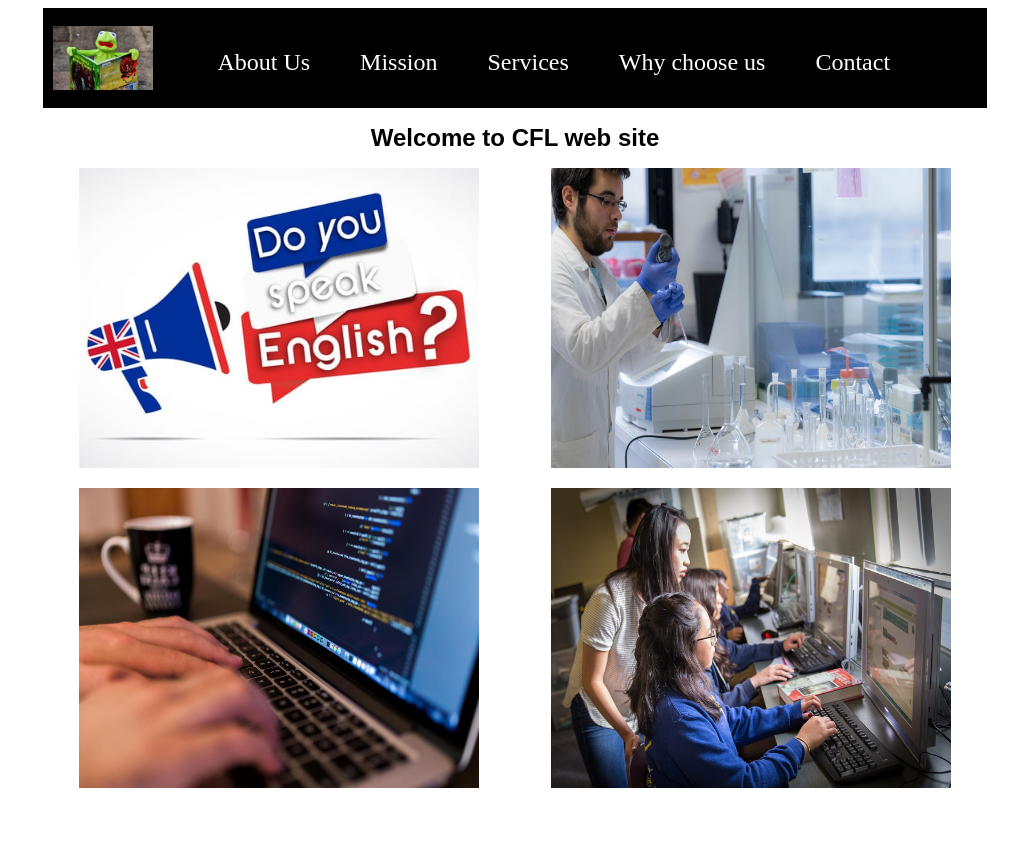
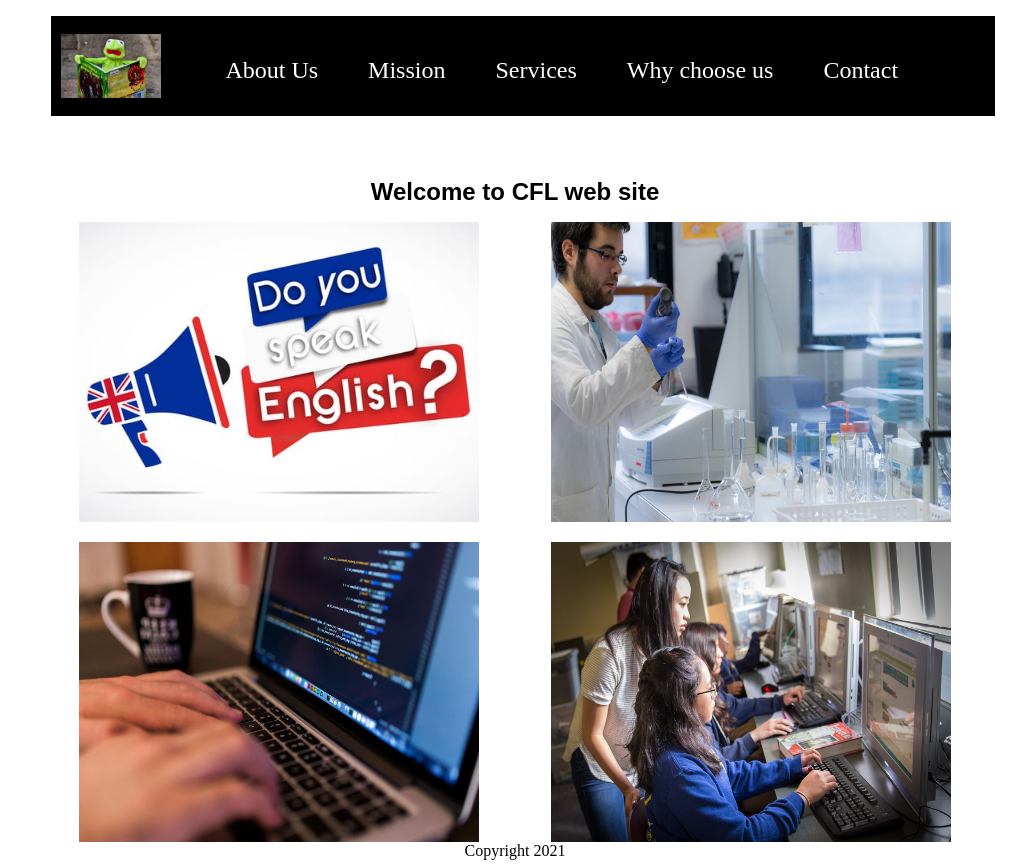
Before and after one commit to LoisLeGuillou/HTML-project, a plain HTML site: page index.html in a window 1280 px wide. Shown: the whole page, without its empty margins (265-1280 px from the left). Before the commit the page ends 800 px from the top, so only its background shows below. Drawn offline with Linux system fonts and the light colour scheme.

Commit message:
Add files via upload

```diff
--- a/css/style.css
+++ b/css/style.css
@@ -1,7 +1,16 @@
 /*style pour toutes les pages*/
+
 html {
   width: 960px;
   margin-left: 300px;
+}
+
+iframe {
+  border-style: none;
+}
+
+footer {
+  text-align: center;
 }
 
 h1, h2 {
@@ -25,6 +34,13 @@ p {
 img {
   height: 100%;
   width: 100%;
+}
+
+/* navigation page style*/
+
+.specialmenu {
+  width: 960px;
+  margin : 0;
 }
 
 /*index page style*/
--- a/index.html
+++ b/index.html
@@ -8,19 +8,8 @@
 </head>
 
 <body>
-	<header class="navigation-bar">
-	  <a href="index.html">
-	  <div class="box-logo"><img src="images/logo.jpg" alt="logo-image" class="logo"></div>
-	  </a>
-	  <nav class="menu">
-		<ul>
-		  <li><a href="about-us.html">About Us</a></li>
-		  <li><a href="mission.html">Mission</a></li>
-		  <li><a href="services.html">Services</a></li>
-		  <li><a href="choose-us.html">Why choose us</a></li>
-		  <li><a href="contact.html">Contact</a></li>
-		</ul>
-	  </nav>
+	<header>
+	  <iframe title="navigation" src="navigation.html" width="960"></iframe>
 	</header>
 
 	<main>
@@ -39,6 +28,9 @@
 	  </div>
 	</main>
 
+	<footer>
+	  <div>Copyright 2021</div>
+	</footer>
 </body>
 
 </html>
--- /dev/null
+++ b/navigation.html
@@ -0,0 +1,28 @@
+<!DOCTYPE html>
+<html lang="en" class="specialmenu">
+
+<head>
+	<meta charset="utf-8">
+	<link rel="stylesheet" href="css/style.css">
+</head>
+
+<body>
+	<header class="navigation-bar">
+	  <a href="index.html">
+	  <div class="box-logo"><img src="images/logo.jpg" alt="logo-image" class="logo"></div>
+	  </a>
+	  <nav class="menu">
+		<ul>
+		  <li><a href="about-us.html">About Us</a></li>
+		  <li><a href="mission.html">Mission</a></li>
+		  <li><a href="services.html">Services</a></li>
+		  <li><a href="choose-us.html">Why choose us</a></li>
+		  <li><a href="contact.html">Contact</a></li>
+		</ul>
+	  </nav>
+	</header>
+
+	<main>
+	</main>
+</body>
+</html>
```
Also changed, not shown: about-us.html (+7 -13 lines), choose-us.html (+6 -13 lines), contact.html (+6 -13 lines), mission.html (+6 -13 lines), services.html (+6 -13 lines).
